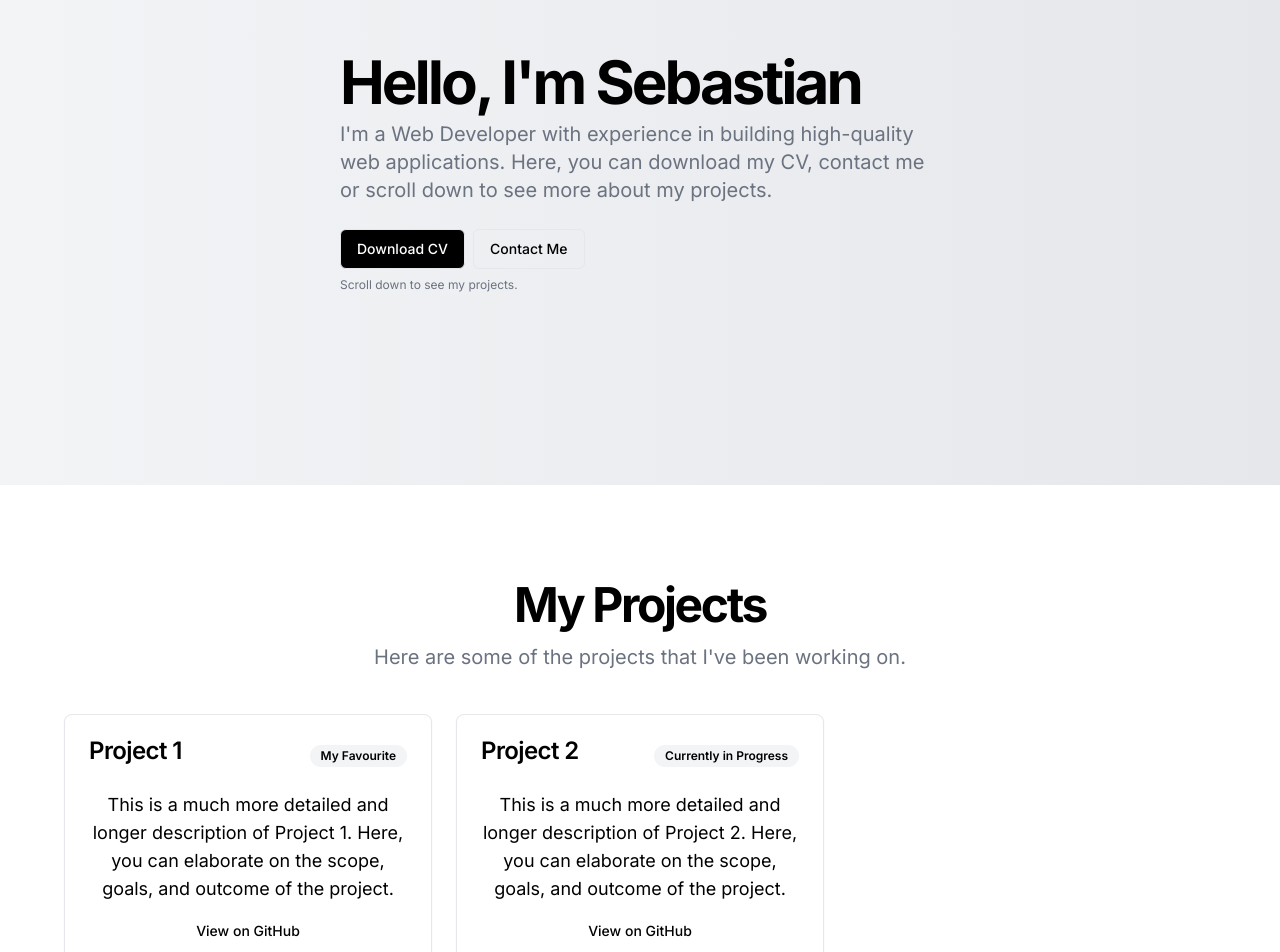
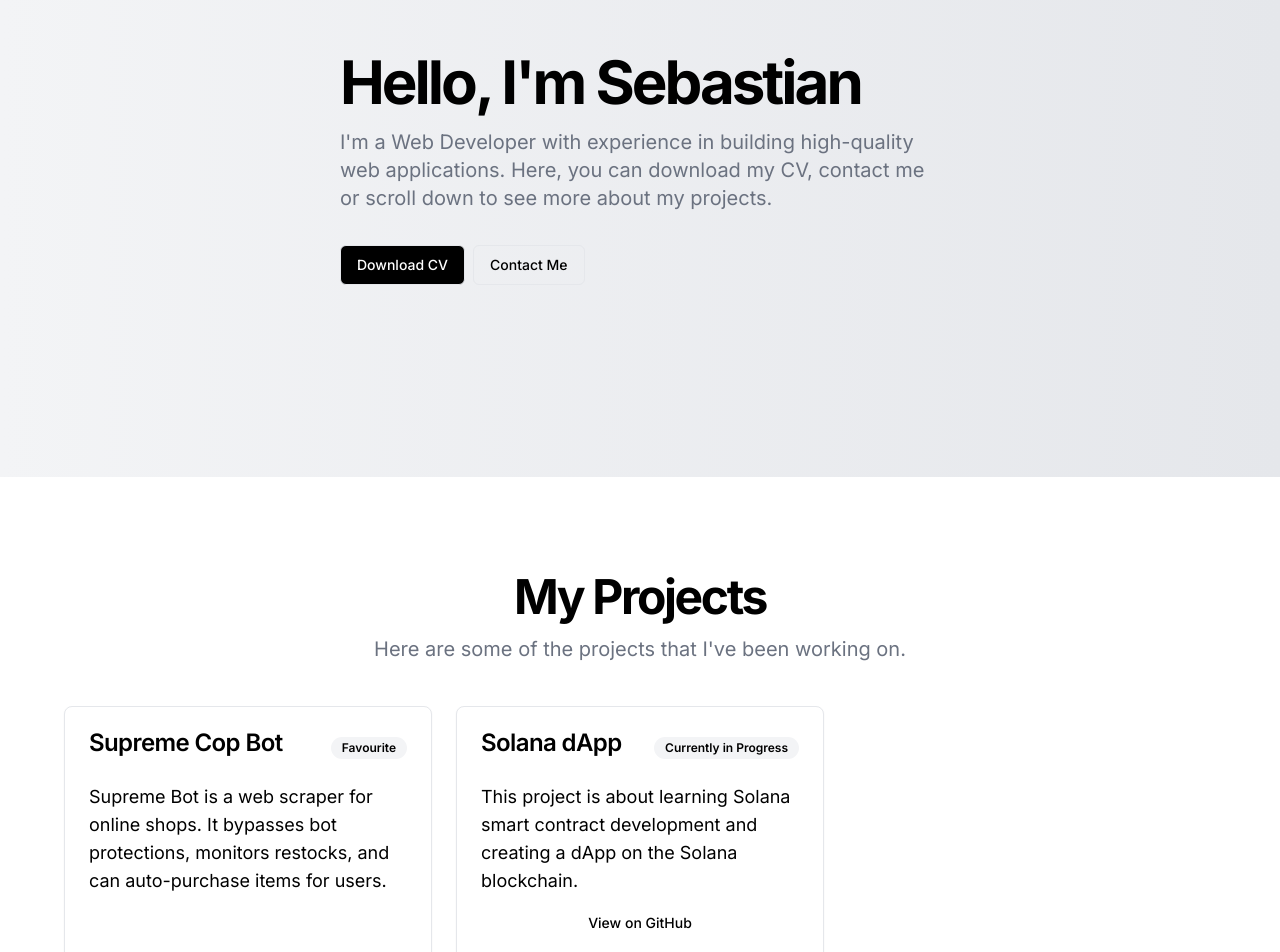
Before and after one commit to SebastianBoehler/sebastianboehler, a Next.js app: page / in a window 1280 px wide. Shown: the part 220-1172 px from the top of the page. Built offline with nearby package versions, Linux system fonts and the light colour scheme.

Commit message:
chore: update project descriptions

```diff
--- a/src/components/hero.tsx
+++ b/src/components/hero.tsx
@@ -12,7 +12,7 @@ export function Hero() {
         <div className="flex flex-col justify-center space-y-4 mx-auto">
           <div className="space-y-2">
             <h1 className="text-3xl font-bold tracking-tighter sm:text-5xl xl:text-6xl/none">Hello, I&apos;m Sebastian</h1>
-            <p className="max-w-[600px] text-gray-500 md:text-xl dark:text-gray-400">
+            <p className="max-w-[600px] text-gray-500 md:text-xl dark:text-gray-400 py-2">
               I&apos;m a Web Developer with experience in building high-quality web applications. Here, you can download my
               CV, contact me or scroll down to see more about my projects.
             </p>
@@ -22,9 +22,6 @@ export function Hero() {
               <Button>Download CV</Button>
               <Button variant="outline">Contact Me</Button>
             </div>
-            <p className="text-xs text-gray-500 dark:text-gray-400">
-              Scroll down to see my projects.
-            </p>
           </div>
         </div>
       </div>
--- a/src/components/projects.tsx
+++ b/src/components/projects.tsx
@@ -21,34 +21,29 @@ export function Projects() {
           <Card>
             <CardHeader className="flex flex-row items-start justify-between">
               <div className="grid gap-1">
-                <CardTitle>Project 1</CardTitle>
+                <CardTitle>Supreme Cop Bot</CardTitle>
               </div>
-              <Badge className="bg-gray-100 text-black">My Favourite</Badge>
+              <Badge className="bg-gray-100 text-black">Favourite</Badge>
             </CardHeader>
             <CardContent className="grid gap-2">
-              <CardDescription className="text-sm md:text-base lg:text-lg">
-                This is a much more detailed and longer description of Project 1. Here, you can elaborate on the scope,
-                goals, and outcome of the project.
+              <CardDescription className="text-sm md:text-base lg:text-lg text-left">
+                Supreme Bot is a web scraper for online shops. It bypasses bot protections, monitors restocks, and can auto-purchase items for users.
               </CardDescription>
-              <Button variant="link">
-                <Link href="#">View on GitHub</Link>
-              </Button>
             </CardContent>
           </Card>
           <Card>
             <CardHeader className="flex flex-row items-start justify-between">
               <div className="grid gap-1">
-                <CardTitle>Project 2</CardTitle>
+                <CardTitle>Solana dApp</CardTitle>
               </div>
               <Badge className="bg-gray-100 text-black">Currently in Progress</Badge>
             </CardHeader>
             <CardContent className="grid gap-2">
-              <CardDescription className="text-sm md:text-base lg:text-lg">
-                This is a much more detailed and longer description of Project 2. Here, you can elaborate on the scope,
-                goals, and outcome of the project.
+              <CardDescription className="text-sm md:text-base lg:text-lg text-left">
+                This project is about learning Solana smart contract development and creating a dApp on the Solana blockchain.
               </CardDescription>
               <Button variant="link">
-                <Link href="#">View on GitHub</Link>
+                <Link href="https://github.com/SebastianBoehler/solana-dapp-learning">View on GitHub</Link>
               </Button>
             </CardContent>
           </Card>
--- a/src/components/vercel-export.tsx
+++ b/src/components/vercel-export.tsx
@@ -127,11 +127,11 @@ export function VercelExport() {
               </div>
               <div className="space-y-2">
                 <Label htmlFor="message">Message</Label>
-                <Textarea className="min-h-[100px]" id="message" placeholder="Enter your message" />
+                <Textarea className="min-h-[100px]" id="message" placeholder="Enter your message" minLength={10} maxLength={25_000} />
               </div>
             </CardContent>
             <CardFooter>
-              <Button>Send Message</Button>
+              <Button>*not integrated yet*</Button>
             </CardFooter>
           </Card>
         </section>
```
Also changed, not shown: 1 other file (tests, documents, lock files or other folders).
